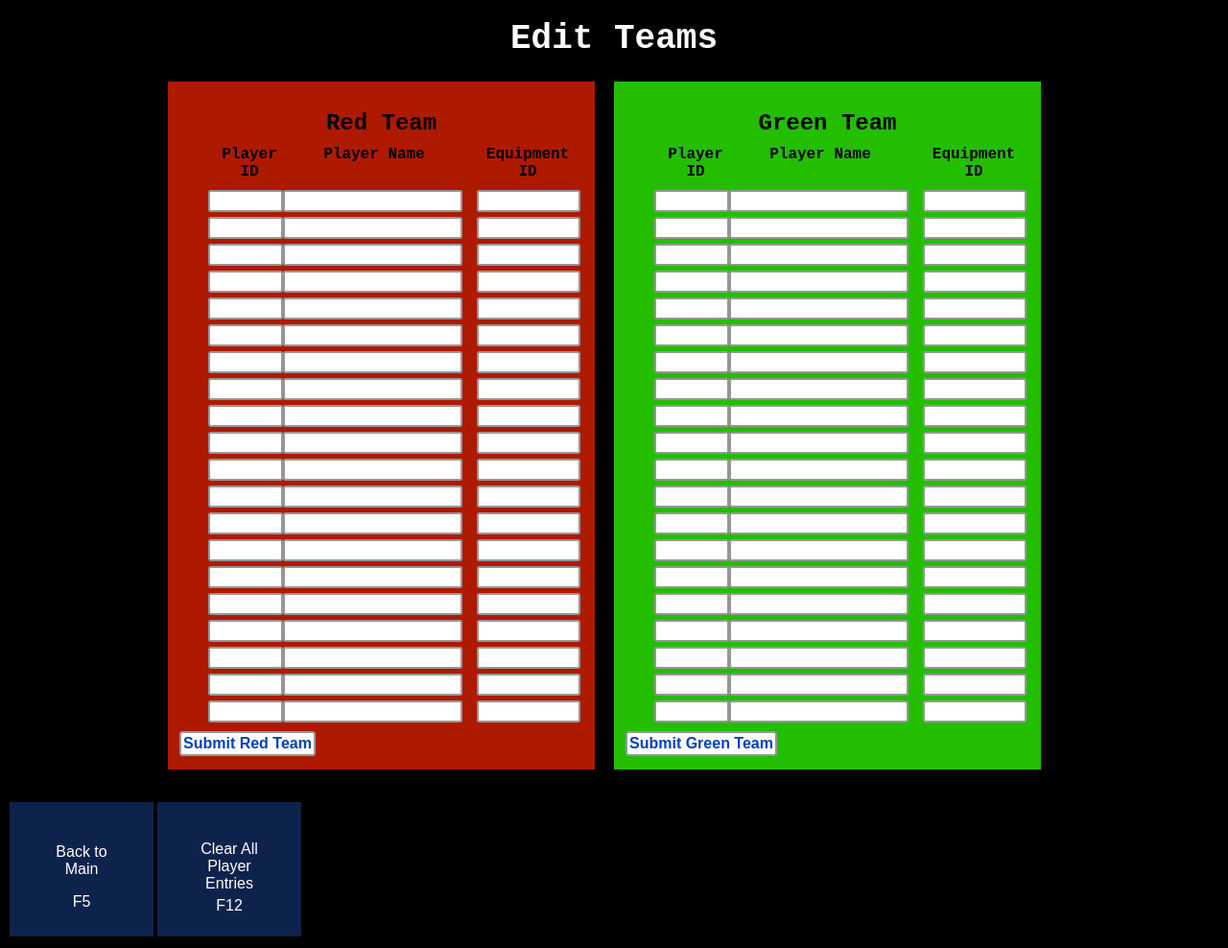
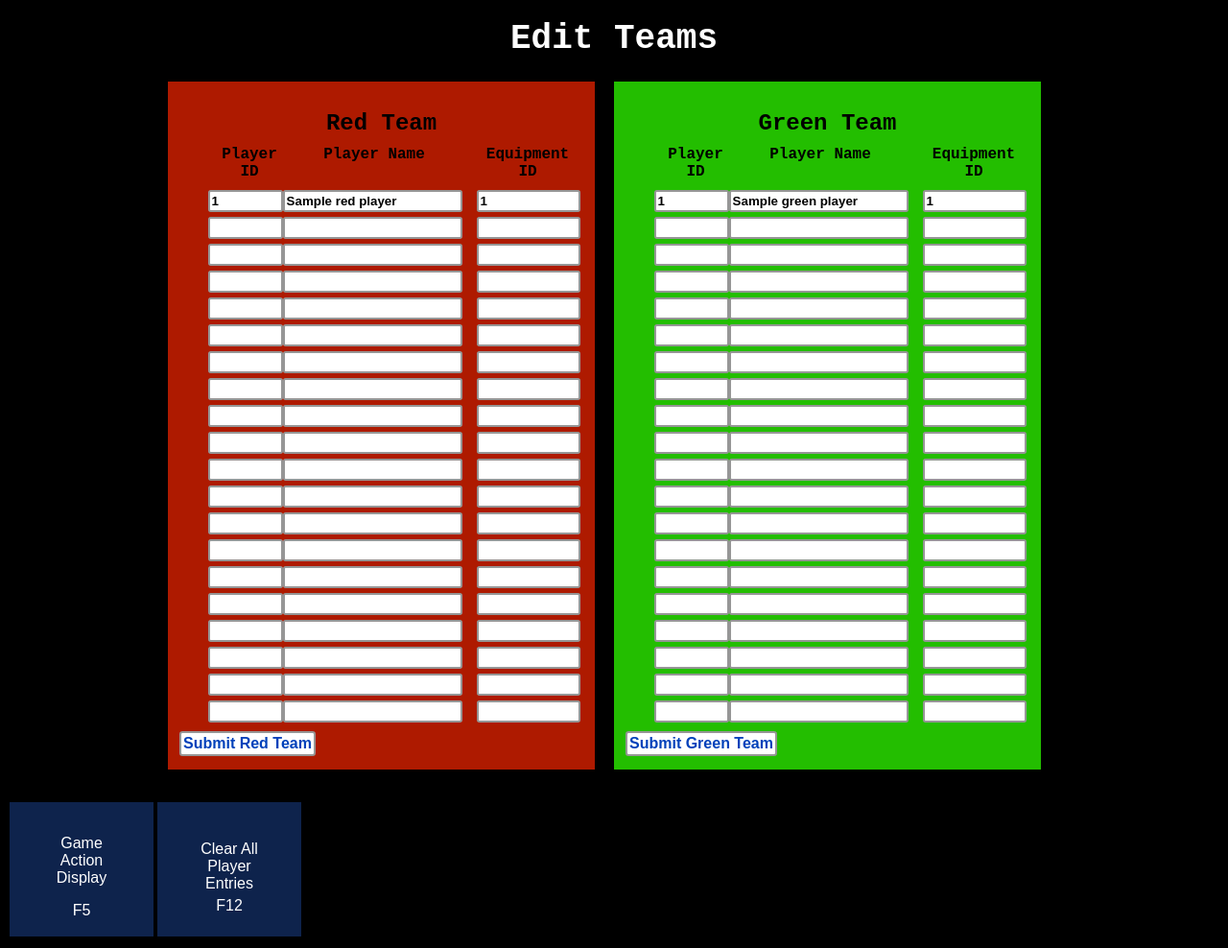
Before and after one commit to 0x01FE/Photon, a Flask app: template app/templates/add-player.html in a window 1280 px wide. Shown: the whole page at 96% size. Run offline with Flask 2, Linux system fonts and the light colour scheme; the template is opened without the code that fills it: most values are stand-ins (such as "Sample title", 1, 10 or a date in 2020); some libraries are stand-ins or nearby versions.

Commit message:
Adding players to work with game action (#8)
* Fixing button, testing how to fix issue from last time, and planning out new funciton

* Mering Jacson's Changes, adding clear button, adding switching between the two windows, and worked with adding the call from database information

* Fixing add-player screen

* Final clean ups

* Removed Extra Script

```diff
--- a/app/app.py
+++ b/app/app.py
@@ -1,11 +1,15 @@
 from flask import Flask, request, render_template
 import photonserver
+import database
 import threading
 import logging
 
 app = Flask(__name__)
 
 s = photonserver.PhotonServer()
+
+red_players = []
+green_players = []
 
 FORMAT = "%(levelname)s - %(message)s"
 logging.basicConfig(level=logging.DEBUG, format=FORMAT)
@@ -29,71 +33,103 @@ def index():
 
 @app.route("/gameAction")
 def gameAction():
+    redPlayers = [player.codename for _, player in s.red_players.items()]
+    greenPlayers = [player.codename for _, player in s.green_players.items()]
+
+    return render_template(
+        "game-action.html",
+        actions=[],
+        redPlayers=redPlayers,
+        greenPlayers=greenPlayers,
+    )
+
     # need to return who hit who and stuff, or however we wanna do it,
     #   just need to make list for the html to loop through and display
     # actions = database.get_actions()
-    actions = [
-        "Scooby Doo hit Opus",
-        "Scooby Doo hit Opus",
-        "Scooby Doo hit Opus",
-        "Opus hit Scooby Doo",
-        "Opus hit the Base",
-        "Opus hit Scooby Doo",
-    ]
-    redPlayers = ["Thor", "Loki", "Odin", "Dragon"]
-    greenPlayers = ["HappyFeet", "Toothless", "Ironman", "American", "Spiderman"]
-    return render_template(
-        "game-action.html",
-        actions=actions,
-        redPlayers=redPlayers,
-        greenPlayers=greenPlayers,
-    )
+    # actions = [
+    #     "Scooby Doo hit Opus",
+    #     "Scooby Doo hit Opus",
+    #     "Scooby Doo hit Opus",
+    #     "Opus hit Scooby Doo",
+    #     "Opus hit the Base",
+    #     "Opus hit Scooby Doo",
+    # ]
 
 
 @app.route("/editMode")
 def addPlayer():
     return render_template("add-player.html")
 
+@app.route("/clearTeams", methods=["POST"])
+def clearAllTeams():
+    logging.info("Clearing All Teams...")
+    s.clear_teams
+    red_players.clear()
+    green_players.clear()
+    logging.info("All Teams Cleared")
+    return "", 200
+
+@app.route("/start-game", methods=["POST"])
+def startGame():
+    s.start_game()
+    return "", 200
 
 @app.route("/submit-red", methods = ["POST"])
 def submitRedTeams():
-    red_players = []
-
     for i in range(1, 21):
         player_id = request.form.get(f"player_id_{i}")
-        equipment_id = request.form.get(f"equipment_id_{i}")
-        player_name = request.form.get(f"player_name_{i}")
-        logging.debug(f"P_ID: {player_id}, E_ID: {equipment_id}, P_NAME: {player_name}")
-        if player_name and player_id and equipment_id:
-            logging.debug("Adding Player with s.addplayer")
-            s.add_player(player_id, equipment_id, 'r', player_name)
-            red_players.append({f"name_{i}": player_name, f"id_{i}": player_id})
-    return "", 204
+        if(player_id == ""):
+            player_id = None
+        if(database.get_codename_by_id(player_id) != None):
+            equipment_id = request.form.get(f"equipment_id_{i}")
+            player_name = database.get_codename_by_id(player_id)
+
+            logging.debug(f"P_ID: {player_id}, E_ID: {equipment_id}, P_NAME: {player_name}")
+
+            if player_name and player_id and equipment_id:
+                logging.debug("Adding Player with s.addplayer")
+                s.add_player(player_id, equipment_id, 'r', player_name)
+                red_players.append({"name": player_name, "id": player_id, "equipment_id": equipment_id})
+        else:
+            equipment_id = request.form.get(f"equipment_id_{i}")
+            player_name = request.form.get(f"player_name_{i}")
+            logging.debug(f"P_ID: {player_id}, E_ID: {equipment_id}, P_NAME: {player_name}")
+
+            if player_name and player_id and equipment_id:
+                s.add_player(player_id, equipment_id, 'r', player_name)
+                red_players.append({"name": player_name, "id": player_id, "equipment_id": equipment_id})
+
+    return render_template('add-player.html', green_players=green_players, red_players=red_players)
+
 
 
 @app.route("/submit-green", methods = ["POST"])
 def submitGreenTeams():
-    green_players = []
     for i in range(1, 21):
         player_id = request.form.get(f"player_id_{i}")
-        equipment_id = request.form.get(f"equipment_id{i}")
-        player_name = request.form.get(f"player_name_{i}")
-        if player_name and player_id and equipment_id:
-            s.add_player(player_id, equipment_id, 'g', player_name)
-            green_players.append({f"name_{i}": player_name, f"id_{i}": player_id})
-    return "", 204
+        if(player_id == ""):
+            player_id = None
+        if(database.get_codename_by_id(player_id) != None):
+            equipment_id = request.form.get(f"equipment_id_{i}")
+            player_name = database.get_codename_by_id(player_id)
 
-"""
-starts the game when hit idk
+            logging.debug(f"P_ID: {player_id}, E_ID: {equipment_id}, P_NAME: {player_name}")
 
-pretty big chance that the server and frontend have a timer
-that's slightly out of sync but probably not an issue right???
-"""
-@app.route("/start-game", methods=["POST"])
-def startGame():
-    s.start_game()
+            if player_name and player_id and equipment_id:
+                logging.debug("Adding Player with s.addplayer")
+                s.add_player(player_id, equipment_id, 'g', player_name)
+                green_players.append({"name": player_name, "id": player_id, "equipment_id": equipment_id})
+        else:
+            equipment_id = request.form.get(f"equipment_id_{i}")
+            player_name = request.form.get(f"player_name_{i}")
+            logging.debug(f"P_ID: {player_id}, E_ID: {equipment_id}, P_NAME: {player_name}")
 
-    return "", 200
+            if player_name and player_id and equipment_id:
+                s.add_player(player_id, equipment_id, 'g', player_name)
+                green_players.append({"name": player_name, "id": player_id, "equipment_id": equipment_id})
+
+    return render_template('add-player.html', green_players=green_players, red_players=red_players)
+
 
 if __name__ == "__main__":
     app.run(debug=True)
--- a/app/database.py
+++ b/app/database.py
@@ -17,6 +17,16 @@ def get_player_by_id(player_id: int):
             return data[0]
 
         return None
+
+def get_codename_by_id(player_id: int):
+    with psycopg.connect(CONNECTION_STRING) as conn:
+        cur = conn.cursor()
+
+        cur.execute("SELECT codename FROM players WHERE id = %s", (player_id,))
+
+        data = cur.fetchone()
+
+        return data[0] if data else None
 
 # Returns an empty list if nothing is found
 def get_player_by_codename(codename: str):
--- a/app/templates/add-player.html
+++ b/app/templates/add-player.html
@@ -21,9 +21,9 @@
                     {% for i in range(1, 21) %}
                     <div class="player-input">
                         <span class="icon">-></span>
-                        <input type="number" id="player_id_{{ i }}" name="player_id_{{ i }}" class="player-id" required />
-                        <input type="text" id="player_name_{{ i }}" name="player_name_{{ i }}" class="player-name" required />
-                        <input type="number" id="equipment_id_{{ i }}" name="equipment_id_{{ i }}" class="equipment-id" />
+                        <input type="number" id="player_id_{{ i }}" name="player_id_{{ i }}" class="player-id" value="{{ red_players[i-1].id if red_players|length >= i else '' }}"/>
+                        <input type="text" id="player_name_{{ i }}" name="player_name_{{ i }}" class="player-name" value="{{ red_players[i-1].name if red_players|length >= i else '' }}"/>
+                        <input type="number" id="equipment_id_{{ i }}" name="equipment_id_{{ i }}" class="equipment-id" value="{{ red_players[i-1].equipment_id if red_players|length >= i else '' }}" />
                     </div>
                     {% endfor %}
                     <input type="submit" id="submit-red" value="Submit Red Team" />
@@ -40,9 +40,9 @@
                     {% for i in range(1, 21) %}
                     <div class="player-input">
                         <span class="icon"> -> </span>
-                        <input type="number" id="player_id_{{ i }}" name="player_id_{{ i }}" class="player-id" />
-                        <input type="text" id="player_name_{{ i }}" name="player_name_{{ i }}" class="player-name" />
-                        <input type="number" id="equipment_id_{{ i }}" name="equipment_id_{{ i }}" class="equipment-id" />
+                        <input type="number" id="player_id_{{ i }}" name="player_id_{{ i }}" class="player-id" value="{{ green_players[i-1].id if green_players|length >= i else '' }}"/>
+                        <input type="text" id="player_name_{{ i }}" name="player_name_{{ i }}" class="player-name" value="{{ green_players[i-1].name if green_players|length >= i else '' }}"/>
+                        <input type="number" id="equipment_id_{{ i }}" name="equipment_id_{{ i }}" class="equipment-id" value="{{ green_players[i-1].equipment_id if green_players|length >= i else '' }}" />
                     </div>
                     {% endfor %}
                     <input type="submit" id="submit-green" value="Submit Green Team" />
@@ -52,10 +52,10 @@
     </body>
     <footer>
         <button id="mode-button" class="op-button">
-            <p id="button1">Back to Main</p>
+            <p id="button1">Game Action Display</p>
             F5
         </button>
-        <button id="clear-button" class="op-button">
+        <button id="clear-button" method="POST" action="clear-players" class="op-button">
             <p style="margin-bottom: 5px" id="button2">Clear All Player Entries</p>
             F12
         </button>
```
Also changed, not shown: app/static/script-game-action.js (renamed from app/static/game-action.js, +19 -1 lines), app/static/script.js (+34 -6 lines), app/templates/game-action.html (+6 -2 lines).
